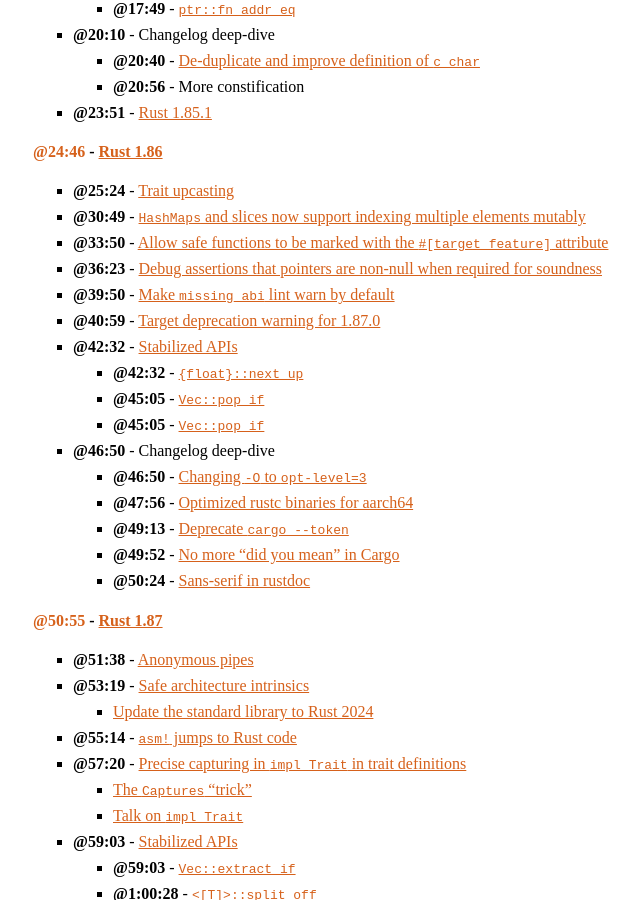
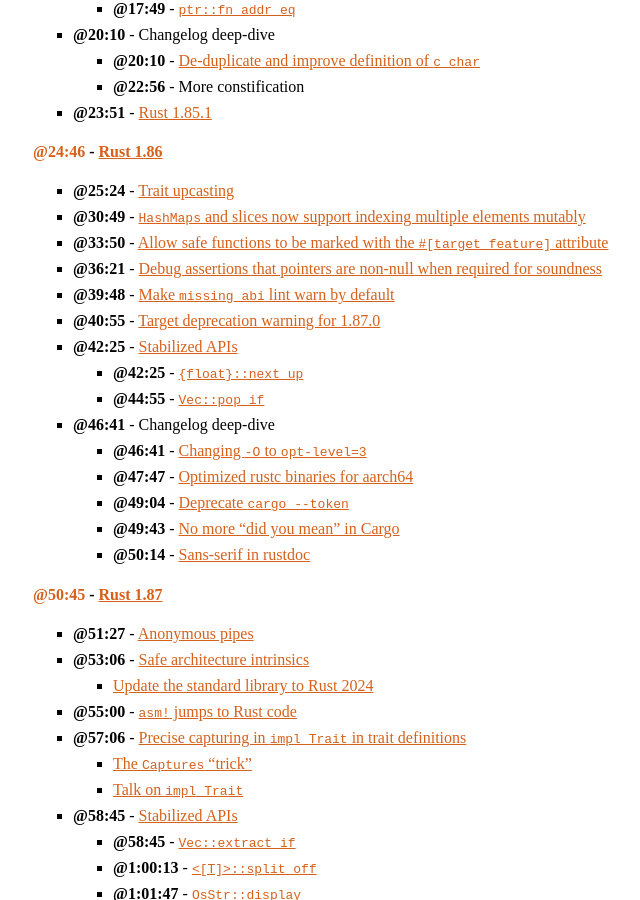
Before and after one commit to rustacean-station/rustacean-station.org, a Jekyll site: the page built from _episodes/releases/2026-01-22-rust-1.85-1.86-1.87.md, in a window 1280 px wide and 900 px high, scrolled down 1312 px. Shown: the whole window, without its empty margins (287-927 px from the left). Built offline with Jekyll 4.4.1, drawn with Linux system fonts in a browser that asks for light colours; some of the changed text lies outside the part shown.

Commit message:
Adjust to re-edited file

```diff
--- a/_episodes/releases/2026-01-22-rust-1.85-1.86-1.87.md
+++ b/_episodes/releases/2026-01-22-rust-1.85-1.86-1.87.md
@@ -36,8 +36,8 @@
     - [@16:18] - [`Waker::noop`](https://doc.rust-lang.org/stable/std/task/struct.Waker.html#method.noop)
     - [@17:49] - [`ptr::fn_addr_eq`](https://doc.rust-lang.org/std/ptr/fn.fn_addr_eq.html)
  - [@20:10] - Changelog deep-dive
-    - [@20:40] - [De-duplicate and improve definition of `c_char`](https://github.com/rust-lang/rust/pull/132975)
-    - [@20:56] - More constification
+    - [@20:10] - [De-duplicate and improve definition of `c_char`](https://github.com/rust-lang/rust/pull/132975)
+    - [@22:56] - More constification
  - [@23:51] - [Rust 1.85.1](https://blog.rust-lang.org/2025/03/18/Rust-1.85.1/)
 
 #### [@24:46] - [Rust 1.86](https://blog.rust-lang.org/2025/04/03/Rust-1.86.0/)
@@ -45,43 +45,42 @@
  - [@25:24] - [Trait upcasting](https://blog.rust-lang.org/2025/04/03/Rust-1.86.0/#trait-upcasting)
  - [@30:49] - [`HashMaps` and slices now support indexing multiple elements mutably](https://blog.rust-lang.org/2025/04/03/Rust-1.86.0/#hashmaps-and-slices-now-support-indexing-multiple-elements-mutably)
  - [@33:50] - [Allow safe functions to be marked with the `#[target_feature]` attribute](https://blog.rust-lang.org/2025/04/03/Rust-1.86.0/#allow-safe-functions-to-be-marked-with-the-target-feature-attribute)
- - [@36:23] - [Debug assertions that pointers are non-null when required for soundness](https://blog.rust-lang.org/2025/04/03/Rust-1.86.0/#debug-assertions-that-pointers-are-non-null-when-required-for-soundness)
- - [@39:50] - [Make `missing_abi` lint warn by default](https://blog.rust-lang.org/2025/04/03/Rust-1.86.0/#make-missing-abi-lint-warn-by-default)
- - [@40:59] - [Target deprecation warning for 1.87.0](https://blog.rust-lang.org/2025/04/03/Rust-1.86.0/#target-deprecation-warning-for-1-87-0)
- - [@42:32] - [Stabilized APIs](https://blog.rust-lang.org/2025/04/03/Rust-1.86.0/#stabilized-apis)
-   - [@42:32] - [`{float}::next_up`](https://doc.rust-lang.org/stable/std/primitive.f64.html#method.next_up)
-   - [@45:05] - [`Vec::pop_if`](https://doc.rust-lang.org/std/vec/struct.Vec.html#method.pop_if)
-   - [@45:05] - [`Vec::pop_if`](https://doc.rust-lang.org/std/vec/struct.Vec.html#method.pop_if)
- - [@46:50] - Changelog deep-dive
-   - [@46:50] - [Changing `-O` to `opt-level=3`](https://github.com/rust-lang/compiler-team/issues/828)
-   - [@47:56] - [Optimized rustc binaries for aarch64](https://github.com/rust-lang/rust/pull/133807)
-   - [@49:13] - [Deprecate `cargo --token`](https://github.com/rust-lang/cargo/pull/15057/)
-   - [@49:52] - [No more "did you mean" in Cargo](https://github.com/rust-lang/cargo/pull/15138)
-   - [@50:24] - [Sans-serif in rustdoc](https://github.com/rust-lang/rust/pull/133636)
+ - [@36:21] - [Debug assertions that pointers are non-null when required for soundness](https://blog.rust-lang.org/2025/04/03/Rust-1.86.0/#debug-assertions-that-pointers-are-non-null-when-required-for-soundness)
+ - [@39:48] - [Make `missing_abi` lint warn by default](https://blog.rust-lang.org/2025/04/03/Rust-1.86.0/#make-missing-abi-lint-warn-by-default)
+ - [@40:55] - [Target deprecation warning for 1.87.0](https://blog.rust-lang.org/2025/04/03/Rust-1.86.0/#target-deprecation-warning-for-1-87-0)
+ - [@42:25] - [Stabilized APIs](https://blog.rust-lang.org/2025/04/03/Rust-1.86.0/#stabilized-apis)
+   - [@42:25] - [`{float}::next_up`](https://doc.rust-lang.org/stable/std/primitive.f64.html#method.next_up)
+   - [@44:55] - [`Vec::pop_if`](https://doc.rust-lang.org/std/vec/struct.Vec.html#method.pop_if)
+ - [@46:41] - Changelog deep-dive
+   - [@46:41] - [Changing `-O` to `opt-level=3`](https://github.com/rust-lang/compiler-team/issues/828)
+   - [@47:47] - [Optimized rustc binaries for aarch64](https://github.com/rust-lang/rust/pull/133807)
+   - [@49:04] - [Deprecate `cargo --token`](https://github.com/rust-lang/cargo/pull/15057/)
+   - [@49:43] - [No more "did you mean" in Cargo](https://github.com/rust-lang/cargo/pull/15138)
+   - [@50:14] - [Sans-serif in rustdoc](https://github.com/rust-lang/rust/pull/133636)
 
-#### [@50:55] - [Rust 1.87](https://blog.rust-lang.org/2025/05/15/Rust-1.87.0/)
+#### [@50:45] - [Rust 1.87](https://blog.rust-lang.org/2025/05/15/Rust-1.87.0/)
 
- - [@51:38] - [Anonymous pipes](https://blog.rust-lang.org/2025/05/15/Rust-1.87.0/#anonymous-pipes)
- - [@53:19] - [Safe architecture intrinsics](https://blog.rust-lang.org/2025/05/15/Rust-1.87.0/#safe-architecture-intrinsics)
+ - [@51:27] - [Anonymous pipes](https://blog.rust-lang.org/2025/05/15/Rust-1.87.0/#anonymous-pipes)
+ - [@53:06] - [Safe architecture intrinsics](https://blog.rust-lang.org/2025/05/15/Rust-1.87.0/#safe-architecture-intrinsics)
    - [Update the standard library to Rust 2024](https://github.com/rust-lang/rust/pull/138162)
- - [@55:14] - [`asm!` jumps to Rust code](https://blog.rust-lang.org/2025/05/15/Rust-1.87.0/#asm-jumps-to-rust-code)
- - [@57:20] - [Precise capturing in `impl Trait` in trait definitions](https://blog.rust-lang.org/2025/05/15/Rust-1.87.0/#precise-capturing-use-in-impl-trait-in-trait-definitions)
+ - [@55:00] - [`asm!` jumps to Rust code](https://blog.rust-lang.org/2025/05/15/Rust-1.87.0/#asm-jumps-to-rust-code)
+ - [@57:06] - [Precise capturing in `impl Trait` in trait definitions](https://blog.rust-lang.org/2025/05/15/Rust-1.87.0/#precise-capturing-use-in-impl-trait-in-trait-definitions)
    - [The `Captures` "trick"](https://github.com/rust-lang/rfcs/blob/master/text/3498-lifetime-capture-rules-2024.md#the-captures-trick)
    - [Talk on `impl Trait`](https://www.youtube.com/watch?v=CWiz_RtA1Hw)
- - [@59:03] - [Stabilized APIs](https://blog.rust-lang.org/2025/05/15/Rust-1.87.0/#stabilized-apis)
-   - [@59:03] - [`Vec::extract_if`](https://doc.rust-lang.org/stable/std/vec/struct.Vec.html#method.extract_if)
-   - [@1:00:28] - [`<[T]>::split_off`](https://doc.rust-lang.org/stable/std/primitive.slice.html#method.split_off)
-   - [@1:02:05] - [`OsStr::display`](https://doc.rust-lang.org/stable/std/ffi/struct.OsStr.html#method.display)
-   - [@1:03:58] - [`<uN>::cast_signed`](https://doc.rust-lang.org/stable/std/primitive.usize.html#method.cast_signed)
-   - [@1:04:58] - [`<uN>::is_multiple_of`](https://doc.rust-lang.org/stable/std/primitive.usize.html#method.is_multiple_of)
-   - [@1:05:48] - [`<uN>::unbounded_shl`](https://doc.rust-lang.org/stable/std/primitive.usize.html#method.unbounded_shl)
-   - [@1:06:38] - [`TryFrom<Vec<u8>> for String`](https://doc.rust-lang.org/stable/std/string/struct.String.html#impl-TryFrom%3CVec%3Cu8%3E%3E-for-String)
-   - [@1:07:03] - [`Box<MaybeUninit<T>>::write`](https://doc.rust-lang.org/stable/std/boxed/struct.Box.html#method.write)
-   - [@1:08:42] - [`String::extend_from_within`](https://doc.rust-lang.org/stable/alloc/string/struct.String.html#method.extend_from_within)
- - [@1:10:59] - Changelog deep-dive
-   - [@1:10:59] - [Actually un-deprecate `home_dir`](https://github.com/rust-lang/rust/pull/137327)
-   - [@1:10:59] - [Cargo SBOM support (RFC 3553)](https://github.com/rust-lang/cargo/pull/13709)
-   - [@1:12:05] - [More Cargo ANSI sequences](https://github.com/rust-lang/cargo/pull/14615)
+ - [@58:45] - [Stabilized APIs](https://blog.rust-lang.org/2025/05/15/Rust-1.87.0/#stabilized-apis)
+   - [@58:45] - [`Vec::extract_if`](https://doc.rust-lang.org/stable/std/vec/struct.Vec.html#method.extract_if)
+   - [@1:00:13] - [`<[T]>::split_off`](https://doc.rust-lang.org/stable/std/primitive.slice.html#method.split_off)
+   - [@1:01:47] - [`OsStr::display`](https://doc.rust-lang.org/stable/std/ffi/struct.OsStr.html#method.display)
+   - [@1:03:40] - [`<uN>::cast_signed`](https://doc.rust-lang.org/stable/std/primitive.usize.html#method.cast_signed)
+   - [@1:04:41] - [`<uN>::is_multiple_of`](https://doc.rust-lang.org/stable/std/primitive.usize.html#method.is_multiple_of)
+   - [@1:05:31] - [`<uN>::unbounded_shl`](https://doc.rust-lang.org/stable/std/primitive.usize.html#method.unbounded_shl)
+   - [@1:06:20] - [`TryFrom<Vec<u8>> for String`](https://doc.rust-lang.org/stable/std/string/struct.String.html#impl-TryFrom%3CVec%3Cu8%3E%3E-for-String)
+   - [@1:06:46] - [`Box<MaybeUninit<T>>::write`](https://doc.rust-lang.org/stable/std/boxed/struct.Box.html#method.write)
+   - [@1:08:23] - [`String::extend_from_within`](https://doc.rust-lang.org/stable/alloc/string/struct.String.html#method.extend_from_within)
+ - [@1:07:46] - Changelog deep-dive
+   - [@1:07:46] - [Actually un-deprecate `home_dir`](https://github.com/rust-lang/rust/pull/137327)
+   - [@1:10:41] - [Cargo SBOM support (RFC 3553)](https://github.com/rust-lang/cargo/pull/13709)
+   - [@1:11:48] - [More Cargo ANSI sequences](https://github.com/rust-lang/cargo/pull/14615)
 
 ### Credits
 
```
Also changed, not shown: _episodes/releases/2026-01-22-rust-1.88-1.89-1.90.md (+32 -32 lines).
